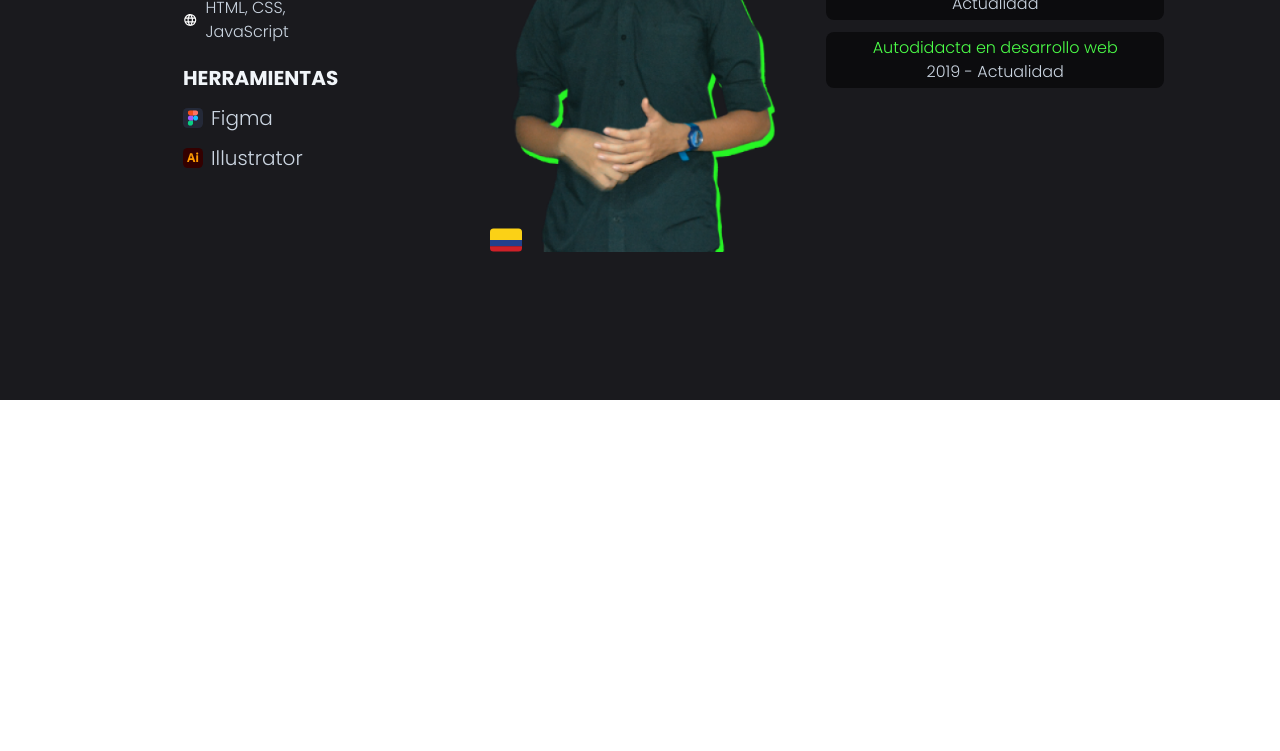
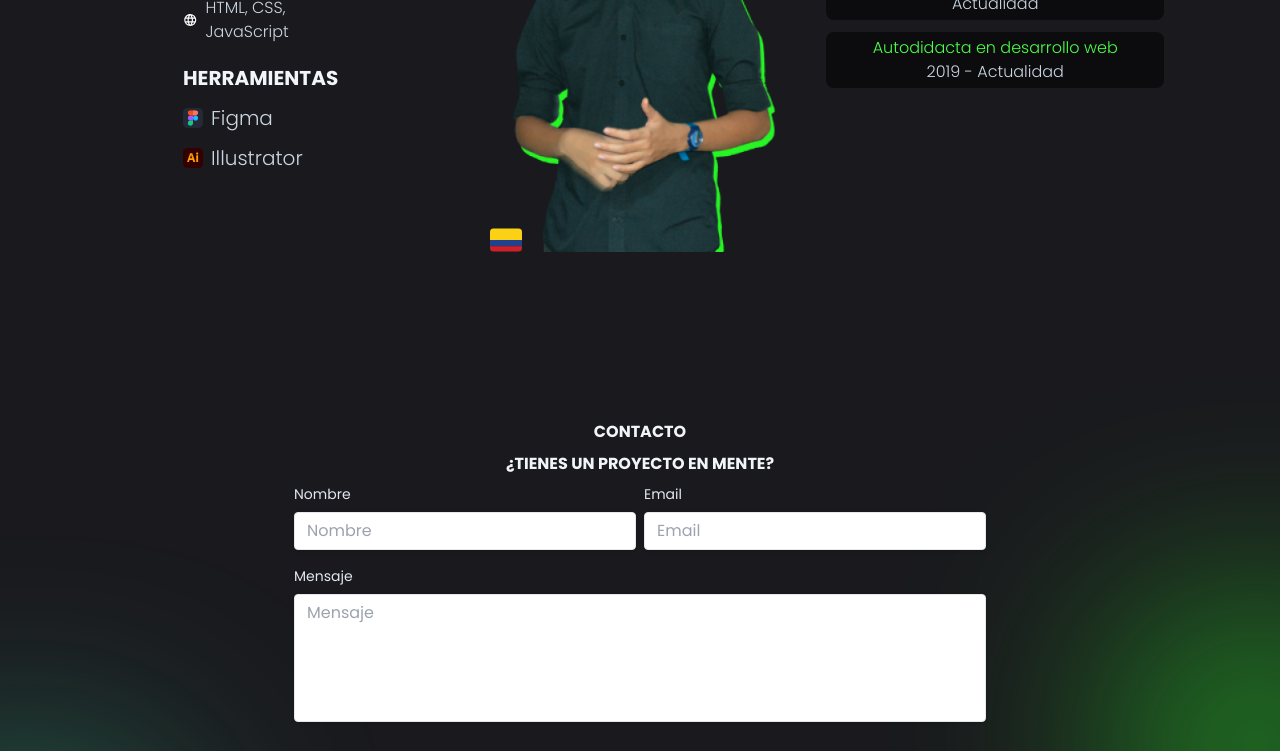
Before and after one commit to luigy23/portafolio, a Next.js app: page / in a window 1280 px wide. Shown: the part 2000-2751 px from the top of the page. Before the commit the page ends 2400 px from the top, so only its background shows below. Built offline with nearby package versions, Linux system fonts and the light colour scheme; no server answers; the database is empty.

Commit message:
form vontact

```diff
--- /dev/null
+++ b/app/Componentes/FormContact.jsx
@@ -0,0 +1,108 @@
+import { useState } from "react"
+
+
+const FormContact = (props) => {
+
+    const [form, setForm] = useState({
+        name: '',
+        email: '',
+        message: ''
+    })
+
+    const handleChange = (e) => {
+        setForm({
+            ...form,
+            [e.target.name]: e.target.value
+        })
+    }
+
+
+    const handleSubmit = (e) => {
+        e.preventDefault()
+        //validaciones:
+        if(!form.name || !form.email || !form.message){
+            alert('Todos los campos son obligatorios')
+            return
+        }
+
+        if(!form.email.includes('@')){
+            alert('El email no es válido')
+            return
+        }
+
+        //validaciones extra
+        if(form.name.length < 3){
+            alert('El nombre debe tener al menos 3 caracteres')
+            return
+        }
+
+
+
+
+        console.log(form)
+    }
+
+//estilos con tailwind
+  return (
+    <>
+        <form className="bg-smoke-900 bg-opacity-70 p-4 rounded-md" {...props} onSubmit={handleSubmit}
+        >
+            <div className="mb-4 flex gap-2">
+            <div >
+                <label className="block text-slate-200 text-sm font-normal mb-2" htmlFor="name">
+                    Nombre
+                </label>
+                <input
+                    className="shadow appearance-none border rounded w-full py-2 px-3 text-smoke-600 leading-tight focus:outline-none focus:shadow-outline"
+                    id="name"
+                    type="text"
+                    placeholder="Nombre"
+                    name="name"
+                    onChange={handleChange}
+                    value={form.name}
+                />
+            </div>
+            <div >
+                <label className="block text-slate-200 text-sm font-normal mb-2" htmlFor="email">
+                    Email
+                </label>
+                <input
+                    className="shadow appearance-none border rounded w-full py-2 px-3 text-smoke-600 leading-tight focus:outline-none focus:shadow-outline"
+                    id="email"
+                    type="email"
+                    placeholder="Email"
+                    name="email"
+                    onChange={handleChange}
+                    value={form.email}
+                />
+            </div>
+
+            </div>
+
+            <div className="mb-1">
+                <label className="block text-slate-200 text-sm font-normal mb-2" htmlFor="message">
+                    Mensaje
+                </label>
+                <textarea
+                    className="shadow appearance-none border rounded w-full py-2 px-3 text-smoke-600 leading-tight focus:outline-none focus:shadow-outline h-32 resize-none"
+                    id="message"
+                    placeholder="Mensaje"
+                    name="message"
+                    onChange={handleChange}
+                    value={form.message}
+                ></textarea>
+            </div>
+            <div className="flex justify-center">
+                <button className="btn-contact w-full text-center items-center justify-center" type="submit">
+                    Enviar
+                </button>
+            </div>
+
+
+        </form>
+
+    </>
+  )
+}
+
+export default FormContact
--- a/app/Componentes/MenuNav.jsx
+++ b/app/Componentes/MenuNav.jsx
@@ -2,6 +2,7 @@ import React from 'react'
 import estilos from '../Styles/MenuNav.module.css'
 import Link from 'next/link'
 import Github from '../Icons/Github'
+import Linkedin from '../Icons/Linkedin'
 const MenuNav = () => {
   return (
 <nav className={estilos.nav}>
@@ -21,7 +22,15 @@ const MenuNav = () => {
   </ul>
   {/* abrir en otra pestaña */}
   <a href="https://github.com/luigy23" target="_blank" rel="noopener noreferrer">
-  <Github className="w-7 fill-fercho-400" />
+  <Github className="w-7 fill-fercho-400 mr-2
+  hover:fill-slate-50 transition-colors ease-in-out
+
+  " />
+  </a>
+  <a href="https://www.linkedin.com/in/luigy/" target="_blank" rel="noopener noreferrer">
+    <Linkedin className="w-8 text-fercho-400
+    hover:text-slate-50 transition-colors ease-in-out
+    " />
   </a>
 </nav>
   )
--- /dev/null
+++ b/app/Icons/Linkedin.jsx
@@ -0,0 +1,9 @@
+import React from 'react'
+
+const Linkedin = (props) => {
+  return (
+<svg xmlns="http://www.w3.org/2000/svg" width="40" height="40" viewBox="0 0 24 24" {...props}  ><path fill="currentColor" d="M19 3a2 2 0 0 1 2 2v14a2 2 0 0 1-2 2H5a2 2 0 0 1-2-2V5a2 2 0 0 1 2-2h14m-.5 15.5v-5.3a3.26 3.26 0 0 0-3.26-3.26c-.85 0-1.84.52-2.32 1.3v-1.11h-2.79v8.37h2.79v-4.93c0-.77.62-1.4 1.39-1.4a1.4 1.4 0 0 1 1.4 1.4v4.93h2.79M6.88 8.56a1.68 1.68 0 0 0 1.68-1.68c0-.93-.75-1.69-1.68-1.69a1.69 1.69 0 0 0-1.69 1.69c0 .93.76 1.68 1.69 1.68m1.39 9.94v-8.37H5.5v8.37h2.77Z"/></svg>
+  )
+}
+
+export default Linkedin
--- a/app/Secciones/About.js
+++ b/app/Secciones/About.js
@@ -85,9 +85,9 @@ const About = () => {
                     <span className='w-full  -mt-10'><Colombia className='w-8'
                     /></span>
                 </div>
-                <div className='w-full md:w-1/3 p-2 mx-auto mt-2 mb-5 flex flex-col items-start  '>
+                <div className='w-full md:w-1/3 p-2 mx-auto mt-2 mb-5 flex flex-col md:items-start items-center '>
                     <h3 className='text-slate-100 font-bold uppercase mt-2 md:text-xl'>Estudios</h3>
-                    <ul className='text-slate-300 font-light mt-2 md:text-base text-sm overflow-visible w-full flex flex-col gap-3 md:items-start text-center'>
+                    <ul className='text-slate-300 font-light mt-2 md:text-base text-sm overflow-visible w-full flex flex-col gap-3 md:items-start items-center text-center'>
                         <li className='bg-smoke-900 px-2 py-1 rounded-lg w-[85%]'>
                             <span className='text-fercho-300 '>Técnico en diseño y programación de software <br /></span>
                             Instituto Técnico Superior Neiva | 2019-2020
--- /dev/null
+++ b/app/Secciones/Contact.js
@@ -0,0 +1,47 @@
+import React from 'react'
+import FormContact from '../Componentes/FormContact'
+import Linkedin from '../Icons/Linkedin'
+import Link from 'next/link'
+
+const Contact = () => {
+  return (
+<section className='w-full min-h-screen bg-smoke-800 relative blanco  flex flex-col items-center justify-start p-5'>
+
+<h2  className='text-slate-100 font-bold uppercase '>Contacto</h2>
+<h3 className='text-slate-100 font-bold uppercase mt-2 mb-2 '>¿Tienes un proyecto en mente?</h3>
+<FormContact className="z-10"
+/>
+
+<a
+href='https://www.linkedin.com/in/luigy/'
+target='_blank'
+
+
+
+className=' bg-smoke-900 text-slate-50
+ p-2 rounded-xl gap-1 flex mt-5
+ justify-center items-center
+ text-sm font-semibold
+ hover:bg-fercho-300 hover:text-slate-900
+transition duration-300 ease-in-out transform hover:-translate-y-1 hover:scale-110
+active:bg-fercho-400 active:text-slate-900
+
+ '>
+
+<Linkedin className='w-5 ' /> Ir a Linkedin
+
+</a>
+
+
+<span className='blob2 after:top-[30%] after:left-[90%] before:top-[50%] before:right-[90%] z-0
+
+
+'></span>
+
+
+</section>
+
+  )
+}
+
+export default Contact
--- a/app/globals.css
+++ b/app/globals.css
@@ -41,7 +41,7 @@ h1 {
 }
 
 .blob::after {
-  @apply absolute md:w-52 md:h-52 w-32 h-32 -right-20 top-[22%] rounded-full bg-fercho-400 opacity-100 z-0   ;
+  @apply absolute md:w-52 md:h-52 w-32 h-32 -right-20 top-[19%] rounded-full bg-fercho-400 opacity-100 z-0   ;
   content: "";
   filter: blur(120px);
 
@@ -73,6 +73,9 @@ h1 {
 }
 
 
+
+
+
 /* @keyframes move-grow-fade {
   0% {
     transform: translateY(0) scale(1);
--- a/app/page.js
+++ b/app/page.js
@@ -8,6 +8,7 @@ import Proyectos from './Secciones/Proyectos'
 import logo from '@/public/logoB.svg'
 import Link from 'next/link'
 import About from './Secciones/About'
+import Contact from './Secciones/Contact'
 
 
 export default function Home() {
@@ -30,6 +31,8 @@ export default function Home() {
       </section>
       <Proyectos  />
       <About />
+      <Contact />
+
 
       <span className='blob '></span>
 
```
